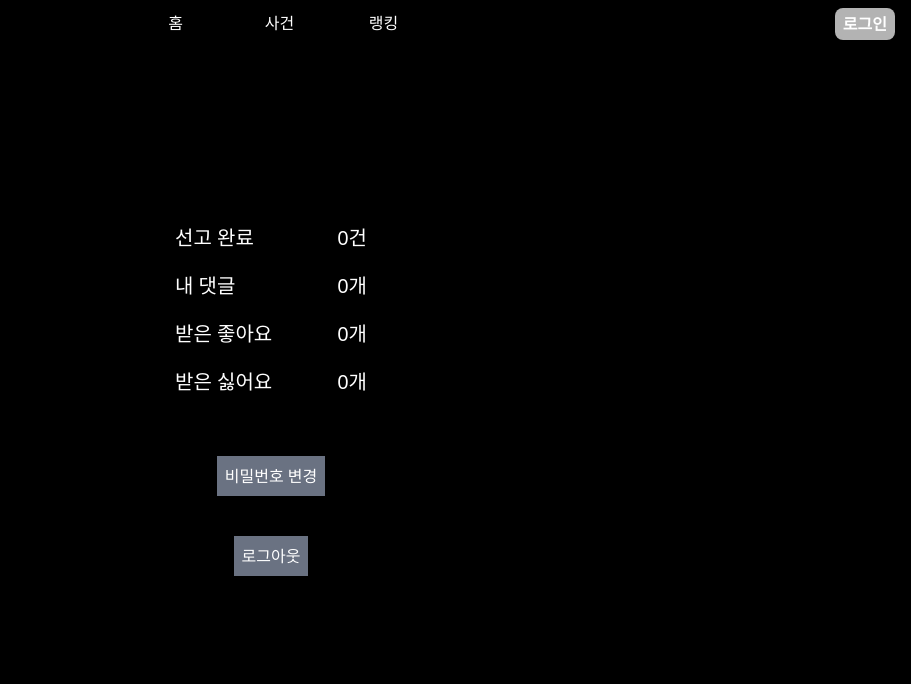
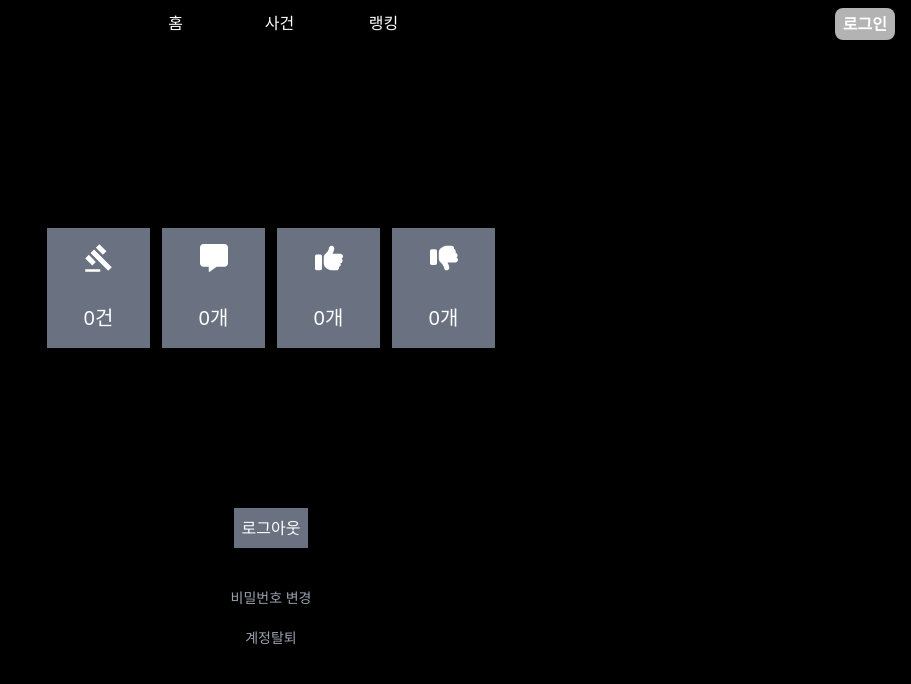
Before and after one commit to KangKum/mejudge, a React (Vite) app: page /info in a window 1280 px wide. Shown: the top 684 px of the page, without its empty margins (369-1280 px from the left). Built offline with nearby package versions, Linux system fonts and the light colour scheme; no server answers.

Commit message:
FIX info

```diff
--- a/src/pages/Info.tsx
+++ b/src/pages/Info.tsx
@@ -1,6 +1,9 @@
 import { useEffect, useState } from "react";
 import { useNavigate } from "react-router-dom";
 import { jwtDecode } from "jwt-decode";
+import { MdGavel } from "react-icons/md";
+import { FaThumbsUp, FaThumbsDown } from "react-icons/fa6";
+import { FaCommentAlt } from "react-icons/fa";
 
 const Info = () => {
   const apiUrl = import.meta.env.VITE_API_URL;
@@ -162,28 +165,51 @@ const Info = () => {
 
   return (
     <div className="flex flex-col items-center cursor-default">
-      <div className="blankSpace w-full h-30"></div>
-      <div className="flex flex-col items-center w-[40%] md:w-[15%]">
-        <div className="w-full h-14 text-xl flex justify-center font-bold">{localStorage.getItem("MJKRnickname")}</div>
-        <div className="w-full flex text-xl h-12">
-          <div className="w-[60%] h-full flex justify-start">선고 완료</div>
-          <div className="w-[40%] h-full flex justify-end">{judgeCases}건</div>
-        </div>
-        <div className="w-full flex text-xl h-12">
-          <div className="w-[60%] h-full flex justify-start">내 댓글</div>
-          <div className="w-[40%] h-full flex justify-end">{commentCount}개</div>
-        </div>
-        <div className="w-full flex text-xl h-12">
-          <div className="w-[60%] h-full flex justify-start">받은 좋아요</div>
-          <div className="w-[40%] h-full flex justify-end">{totalLikes}개</div>
-        </div>
-        <div className="w-full flex text-xl h-12">
-          <div className="w-[60%] h-full flex justify-start">받은 싫어요</div>
-          <div className="w-[40%] h-full flex justify-end">{totalDislikes}개</div>
+      <div className="blankSpace w-full h-30 md:h-45"></div>
+      <div className="flex flex-col items-center w-[45%] md:w-[35%]">
+        <div className="w-full md:h-30 flex flex-col md:flex-row md:justify-between gap-3">
+          <div className="w-full md:w-[23%] h-[70px] md:h-full flex flex-row md:flex-col text-xl bg-gray-500">
+            <div className="md:w-full w-[50%] md:h-[50%] h-full flex justify-center items-center">
+              <MdGavel size={30} />
+            </div>
+            <div className="md:w-full w-[50%] md:h-[50%] h-full flex justify-center items-center">{judgeCases}건</div>
+          </div>
+
+          <div className="w-full md:w-[23%] h-[70px] md:h-full flex flex-row md:flex-col text-xl bg-gray-500">
+            <div className="md:w-full w-[50%] md:h-[50%] h-full flex justify-center items-center">
+              <FaCommentAlt size={28} />
+            </div>
+            <div className="md:w-full w-[50%] md:h-[50%] h-full flex justify-center items-center">{commentCount}개</div>
+          </div>
+
+          <div className="w-full md:w-[23%] h-[70px] md:h-full flex flex-row md:flex-col text-xl bg-gray-500">
+            <div className="md:w-full w-[50%] md:h-[50%] h-full flex justify-center items-center">
+              <FaThumbsUp size={28} />
+            </div>
+            <div className="md:w-full w-[50%] md:h-[50%] h-full flex justify-center items-center">{totalLikes}개</div>
+          </div>
+
+          <div className="w-full md:w-[23%] h-[70px] md:h-full flex flex-row md:flex-col text-xl bg-gray-500">
+            <div className="md:w-full w-[50%] md:h-[50%] h-full flex justify-center items-center">
+              <FaThumbsDown size={28} />
+            </div>
+            <div className="md:w-full w-[50%] md:h-[50%] h-full flex justify-center items-center">{totalDislikes}개</div>
+          </div>
         </div>
       </div>
+      <div className="blankSpace w-full h-20 md:h-40"></div>
+      <button
+        className="bg-gray-500 p-2"
+        onClick={() => {
+          localStorage.removeItem("MJKRtoken");
+          localStorage.removeItem("MJKRnickname");
+          navigate("/");
+        }}
+      >
+        로그아웃
+      </button>
       <div className="blankSpace w-full h-10"></div>
-      <button className="bg-gray-500 p-2" onClick={() => setShowPasswordChange(true)}>
+      <button className="text-sm text-gray-400" onClick={() => setShowPasswordChange(!showPasswordChange)}>
         비밀번호 변경
       </button>
       {showPasswordChange && (
@@ -199,17 +225,8 @@ const Info = () => {
           <button onClick={async () => changePW()}>변경</button>
         </div>
       )}
-      <div className="blankSpace w-full h-10"></div>
-      <button
-        className="bg-gray-500 p-2"
-        onClick={() => {
-          localStorage.removeItem("MJKRtoken");
-          localStorage.removeItem("MJKRnickname");
-          navigate("/");
-        }}
-      >
-        로그아웃
-      </button>
+      <div className="blankSpace w-full h-5"></div>
+      {!showPasswordChange && <button className="text-sm text-gray-400">계정탈퇴</button>}
     </div>
   );
 };
```
